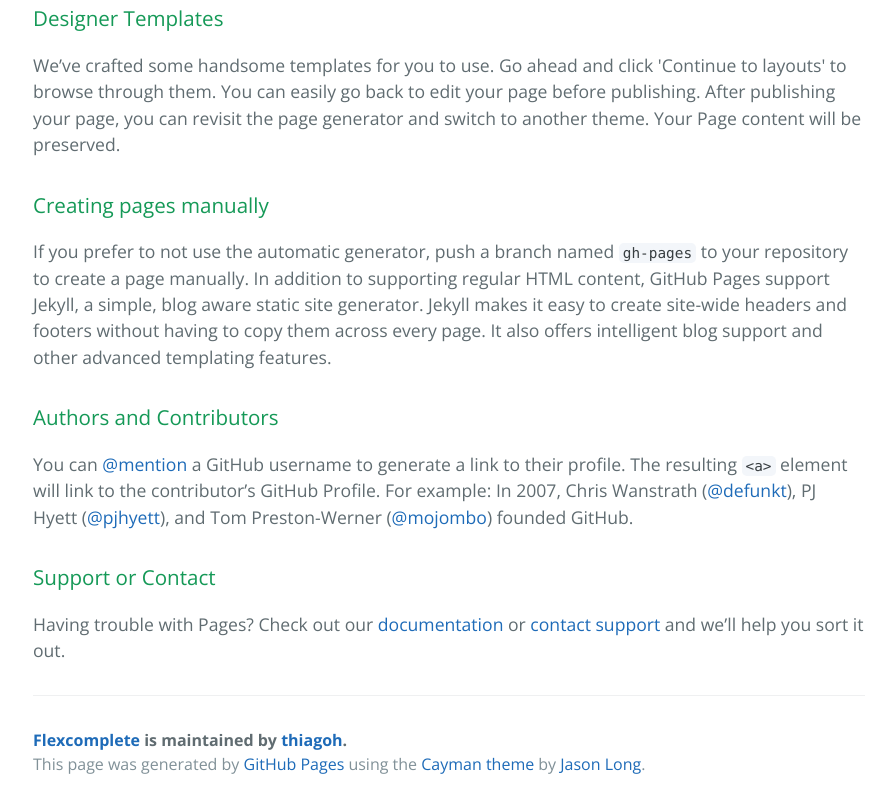
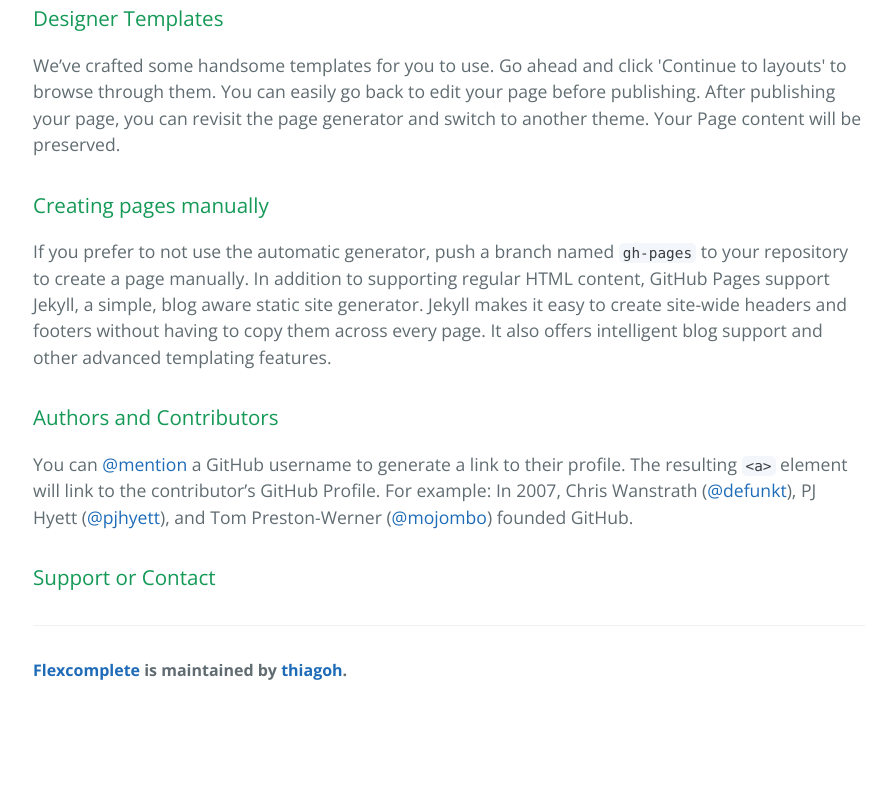
Before and after one commit to thiagoh/flexcomplete, a plain HTML site: page index.html in a window 1280 px wide. Shown: the part 518-1326 px from the top of the page, without its empty margins (191-1087 px from the left). After the commit the page ends 1232 px from the top, so only its background shows below. Drawn offline with nearby package versions, Linux system fonts and the light colour scheme.

Commit message:
Update index.html

```diff
--- a/index.html
+++ b/index.html
@@ -43,12 +43,10 @@
 <h3>
 <a id="support-or-contact" class="anchor" href="#support-or-contact" aria-hidden="true"><span class="octicon octicon-link"></span></a>Support or Contact</h3>
 
-<p>Having trouble with Pages? Check out our <a href="https://help.github.com/pages">documentation</a> or <a href="https://github.com/contact">contact support</a> and we’ll help you sort it out.</p>
+
 
       <footer class="site-footer">
         <span class="site-footer-owner"><a href="https://github.com/thiagoh/flexcomplete">Flexcomplete</a> is maintained by <a href="https://github.com/thiagoh">thiagoh</a>.</span>
-
-        <span class="site-footer-credits">This page was generated by <a href="https://pages.github.com">GitHub Pages</a> using the <a href="https://github.com/jasonlong/cayman-theme">Cayman theme</a> by <a href="https://twitter.com/jasonlong">Jason Long</a>.</span>
       </footer>
 
     </section>
```
